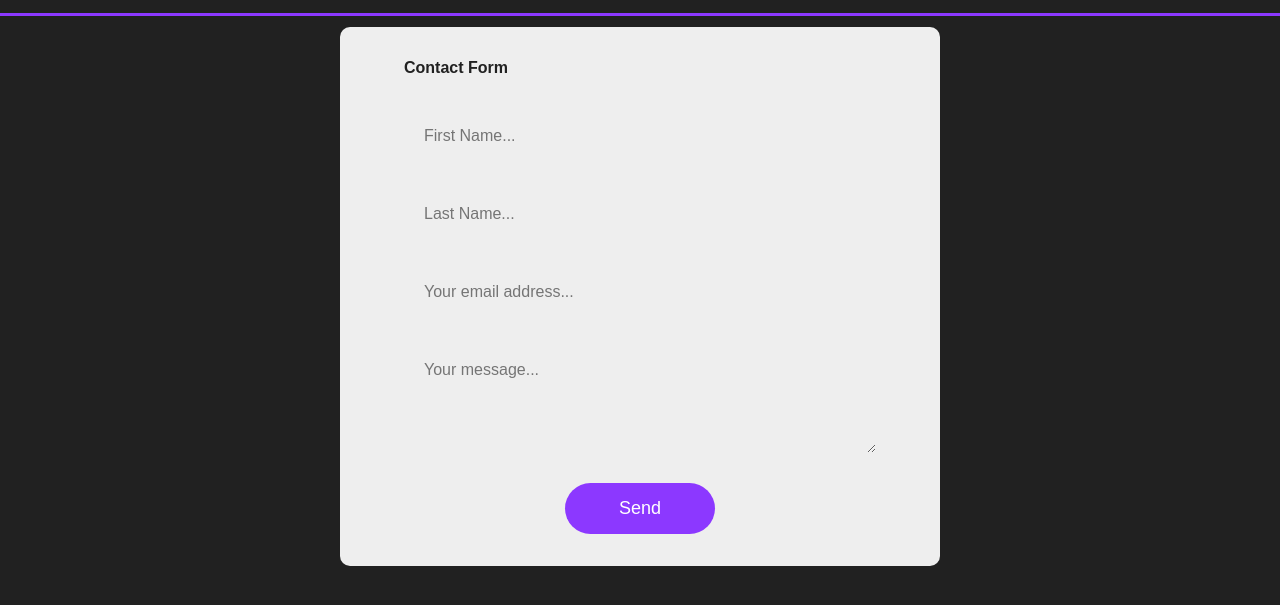
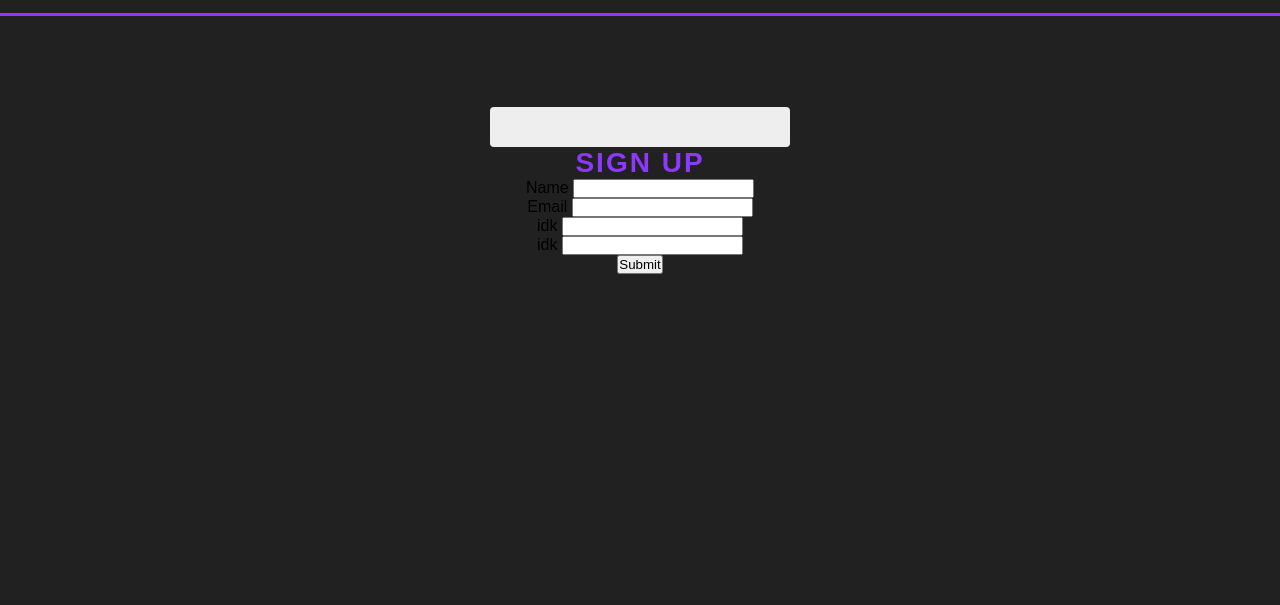
Before and after one commit to Aeromarr/CodeKY2022, a plain HTML site: page contactus.html in a window 1280 px wide. Shown: the part 53-658 px from the top of the page. Drawn offline with nearby package versions, Linux system fonts and the light colour scheme.

Commit message:
added a form and tried to add validation

```diff
--- a/contactus.html
+++ b/contactus.html
@@ -37,18 +37,36 @@
 
         </nav>
 
-    <div class="contactForm">
+        <div class="formContainer">
+            <form action="/" id="form"></form>
+            <h1>Sign Up</h1>
+            <div class="input-contorl">
+                <label for="name">Name</label>
+                <input type="text" id="name" name="name">
+                <div class="error"></div>
+            </div>
+            <div class="input-contorl">
+                <label for="email">Email</label>
+                <input type="text" id="name" name="email">
+                <div class="error"></div>
+            </div>
+            <div class="input-contorl">
+                <label for="name">idk</label>
+                <input type="text" id="name" name="name">
+                <div class="error"></div>
+            </div>
+            <div class="input-contorl">
+                <label for="name">idk</label>
+                <input type="text" id="name" name="name">
+                <div class="error"></div>
+            </div>
+            <button type="submit">Submit</button>
 
-        <form>
-            <h4>Contact Form</h4>
-            <input type="text" id="Fname" name="firstname" placeholder="First Name..." required >
-            <input type="text" id="Lname" name="lastname" placeholder="Last Name..." required>
-            <input type="email" id="mail" name="email" placeholder="Your email address..." required>
-            <textarea name="" id="message" cols="30" rows="4" placeholder="Your message..."></textarea>
-            <button type="submit">Send</button>
-        </form>
+        </div>
 
-    </div>
         <script src="index.js"></script>
+        <script src="https://ajax.googleapis.com/ajax/libs/jquery/2.1.1/jquery.min.js"></script>
+
+
     </body>
 </html>
--- a/index.js
+++ b/index.js
@@ -5,3 +5,53 @@ hamburger.addEventListener("click", function () {
   this.classList.toggle("is-active");
   navLinks.classList.toggle("is-active");
 });
+
+const form = document.getElementById("form");
+
+form.addEventListener("submit", (e) => {
+  e.preventDefault();
+
+  validateInputs();
+});
+
+const setError = (element, message) => {
+  const inputControl = elemnt.parentElement;
+  const errorDisplay = inputControl.querySelector(".error");
+
+  errorDisplay.innerText = message;
+  inputControl.classList.add("error");
+  inputControl.classList.remove("success");
+};
+
+const setSuccess = (element) => {
+  const inputControl = element.parentElement;
+  const errorDisplay = inputControl.querySelector(".error");
+
+  errorDisplay.innerText = "";
+  inputControl.classList.add("success");
+  inputControl.classList.remove("error");
+};
+
+const validateInputs = () => {
+  const emailValue = email.value.trim();
+
+  if (Name === "") {
+    setError(Name, "Name is required");
+  } else {
+    setSuccess(Name);
+  }
+
+  if (emailValue === "") {
+    setError(email, "Email is required");
+  } else if (!isValidEmail(emailValue)) {
+    setError(email, "Provide a valid email address");
+  } else {
+    setSuccess(email);
+  }
+};
+
+const isValidEmail = (email) => {
+  const re =
+    /^(([^<>()[\]\.,;:\s@\"]+(\.[^<>()[\]\.,;:\s@\"]+)*)|(\".+\"))@(([^<>()[\]\.,;:\s@\"]+\.)+[^<>()[\]\.,;:\s@\"]{2,})$/i;
+  return re.test(String(email).toLowerCase());
+};
--- a/styles.css
+++ b/styles.css
@@ -6,7 +6,7 @@
 }
 
 body {
-  background-color: var(--dark);
+  background: var(--dark);
 }
 
 * {
@@ -197,52 +197,69 @@ p {
   background-color: var(--primary);
 }
 
-.contactForm {
+.formContainer {
   width: 100%;
   height: 100%;
   display: flex;
   align-items: center;
   justify-content: center;
-  margin-top: 5rem;
+  flex-direction: column;
 }
 
-form {
-  background: var(--light);
+#form {
+  width: 300px;
+  margin: 20vh auto 0 auto;
+  padding: 20px;
+  background-color: var(--light);
+  border-radius: 4px;
+  font-size: 12px;
+}
+
+#form h1 {
+  color: var(--dark);
+  text-align: center;
+}
+
+#form button {
+  padding: 10px;
+  margin-top: 10px;
+  width: 100%;
+  color: var(--light);
+  background-color: #8c38ff;
+  border: none;
+  border-radius: 4px;
+}
+
+.input-control {
   display: flex;
   flex-direction: column;
-  padding: 2rem 4rem;
-  width: 90%;
-  max-width: 600px;
-  border-radius: 10px;
 }
 
-form h4 {
-  color: var(--dark);
-  font-weight: 800;
-  margin-bottom: 20px;
+.input-control input {
+  border: 2px solid var(--light);
+  border-radius: 4px;
+  display: block;
+  font-size: 12px;
+  padding: 10px;
+  width: 100%;
 }
 
-form input,
-form textarea {
-  border: 0;
-  margin: 10px 0;
-  padding: 20px;
-  outline: none;
-  background: var(--light);
-  font-size: 16px;
+.input-control input:focus {
+  outline: 0;
 }
 
-form button {
-  padding: 15px;
-  background: var(--primary);
-  color: #fff;
-  font-size: 18px;
-  border: 0;
-  outline: none;
-  cursor: pointer;
-  width: 150px;
-  margin: 20px auto 0;
-  border-radius: 30px;
+.input-control.success input {
+  border-color: #09c372;
+}
+
+.input-control.error input {
+  border-color: #ff3860;
+}
+
+.input-control .error {
+  color: #ff3860;
+  font-size: 9px;
+  height: 13px;
 }
 
 @media (min-width: 768px) {
```
